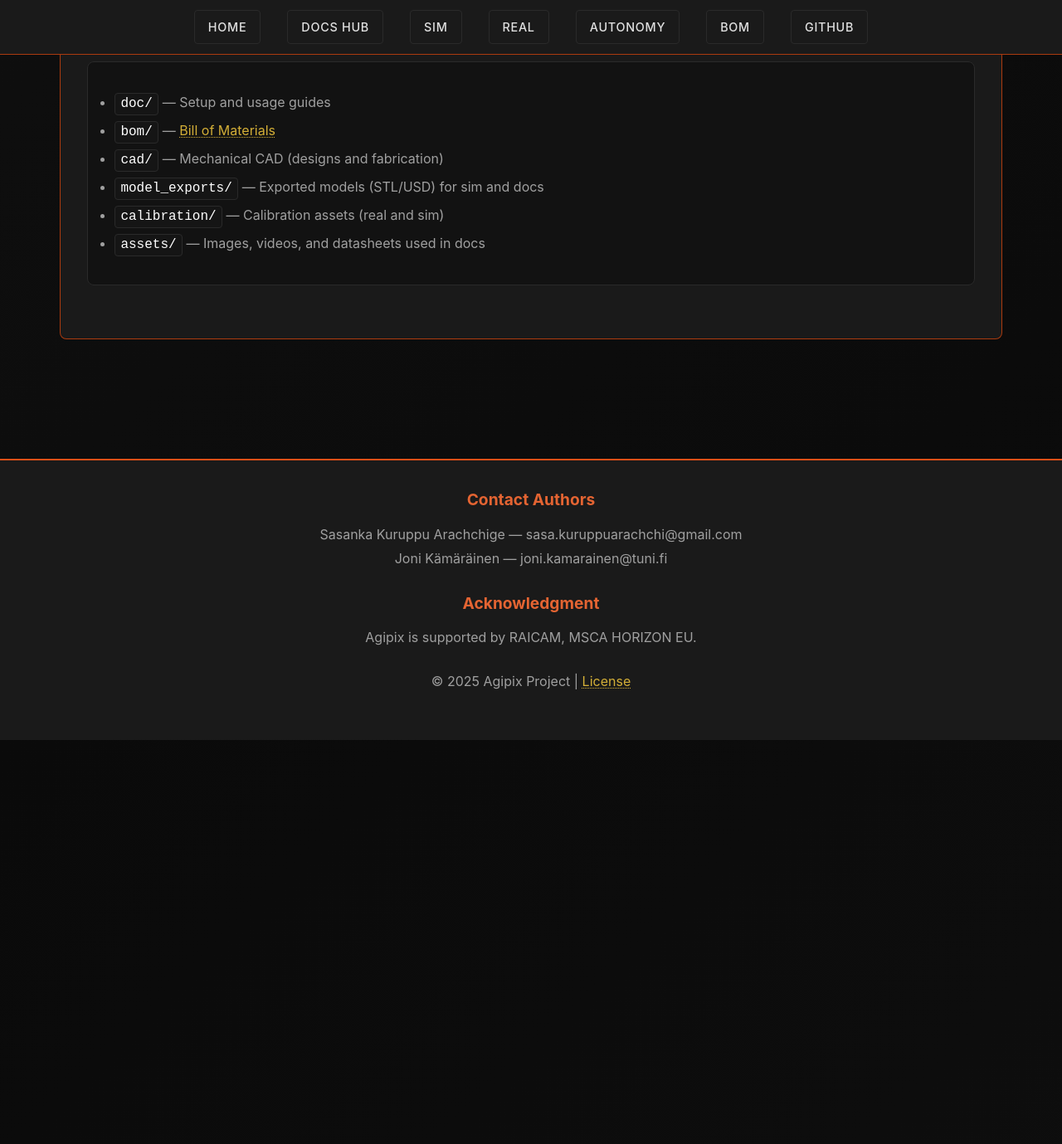
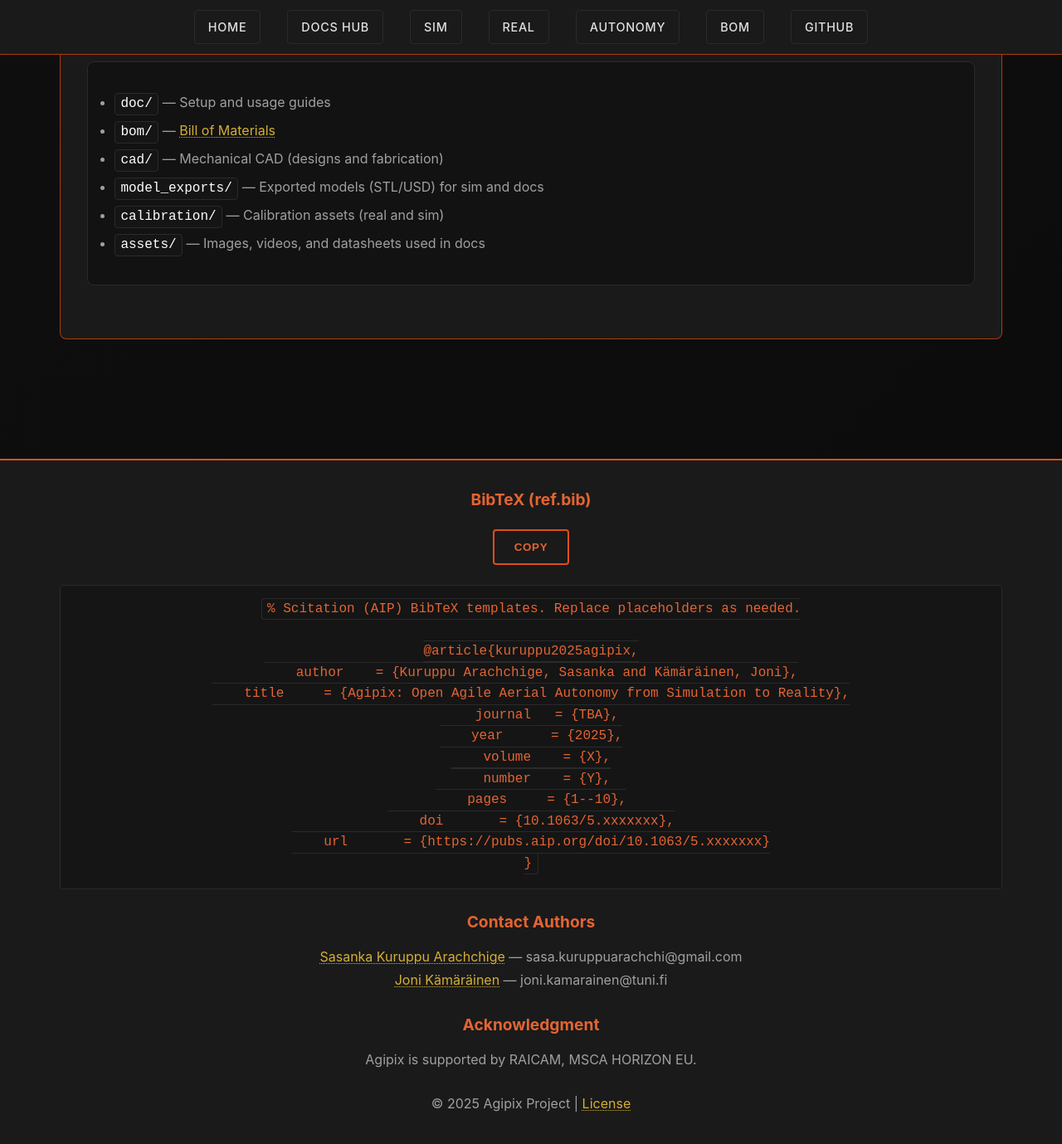
Before and after one commit to SasaKuruppuarachchi/agipix, a Jekyll site: the page built from index.html, in a window 1280 px wide and 1400 px high, scrolled down 2923 px. Shown: the top 1379 px of the window at 83% size. Built offline with Jekyll 4.4.1, drawn with Linux system fonts in a browser that asks for light colours; before the commit the page ends 3815 px from its top, so only the background shows below that; some of the changed lines change nothing that is shown.

Commit message:
Add BibTeX reference section and implement copy functionality

```diff
--- a/_layouts/default.html
+++ b/_layouts/default.html
@@ -60,18 +60,63 @@
   <footer class="site-footer">
     <div class="footer-content">
       <div class="footer-section">
+        <h3>BibTeX (ref.bib)</h3>
+        <p>
+          <button id="copy-bib-btn" class="btn btn-secondary" type="button">Copy</button>
+        </p>
+        <pre id="bibtex-block"><code class="language-bibtex" id="bibtex-code">Loading ref.bib…</code></pre>
+      </div>
+      <div class="footer-section">
         <h3>Contact Authors</h3>
-        <p>Sasanka Kuruppu Arachchige — sasa.kuruppuarachchi@gmail.com</p>
-        <p>Joni Kämäräinen — joni.kamarainen@tuni.fi</p>
+        <p><a href="https://sasakuruppuarachchi.github.io/" target="_blank" rel="noopener">Sasanka Kuruppu Arachchige</a> — sasa.kuruppuarachchi@gmail.com</p>
+        <p><a href="https://webpages.tuni.fi/vision/public_pages/JoniKamarainen/" target="_blank" rel="noopener">Joni Kämäräinen</a> — joni.kamarainen@tuni.fi</p>
       </div>
       <div class="footer-section">
         <h3>Acknowledgment</h3>
         <p>Agipix is supported by RAICAM, MSCA HORIZON EU.</p>
       </div>
+
       <div class="footer-section">
         <p>© 2025 Agipix Project | <a href="{{ site.github.repository_url }}/blob/main/LICENSE">License</a></p>
       </div>
     </div>
   </footer>
+  <script>
+    (function(){
+      const bibUrl = "{{ '/ref.bib' | relative_url }}";
+      const codeEl = document.getElementById('bibtex-code');
+      const copyBtn = document.getElementById('copy-bib-btn');
+
+      if (codeEl) {
+        fetch(bibUrl, { cache: 'no-cache' })
+          .then(resp => resp.ok ? resp.text() : Promise.reject(resp.status))
+          .then(text => { codeEl.textContent = (text || '').trim(); })
+          .catch(() => { codeEl.textContent = 'Could not load ref.bib'; });
+      }
+
+      if (copyBtn && codeEl) {
+        copyBtn.addEventListener('click', () => {
+          const data = codeEl.textContent || '';
+          const onCopied = () => { copyBtn.textContent = 'Copied'; setTimeout(() => (copyBtn.textContent = 'Copy'), 1500); };
+
+          if (navigator.clipboard && navigator.clipboard.writeText) {
+            navigator.clipboard.writeText(data).then(onCopied).catch(() => {});
+          } else {
+            // Fallback: select and copy
+            try {
+              const range = document.createRange();
+              range.selectNodeContents(codeEl);
+              const sel = window.getSelection();
+              sel.removeAllRanges();
+              sel.addRange(range);
+              document.execCommand('copy');
+              sel.removeAllRanges();
+              onCopied();
+            } catch (e) {}
+          }
+        });
+      }
+    })();
+  </script>
 </body>
 </html>
--- /dev/null
+++ b/ref.bib
@@ -0,0 +1,13 @@
+% Scitation (AIP) BibTeX templates. Replace placeholders as needed.
+
+@article{kuruppu2025agipix,
+    author    = {Kuruppu Arachchige, Sasanka and Kämäräinen, Joni},
+    title     = {Agipix: Open Agile Aerial Autonomy from Simulation to Reality},
+    journal   = {TBA},
+    year      = {2025},
+    volume    = {X},
+    number    = {Y},
+    pages     = {1--10},
+    doi       = {10.1063/5.xxxxxxx},
+    url       = {https://pubs.aip.org/doi/10.1063/5.xxxxxxx}
+}
```
